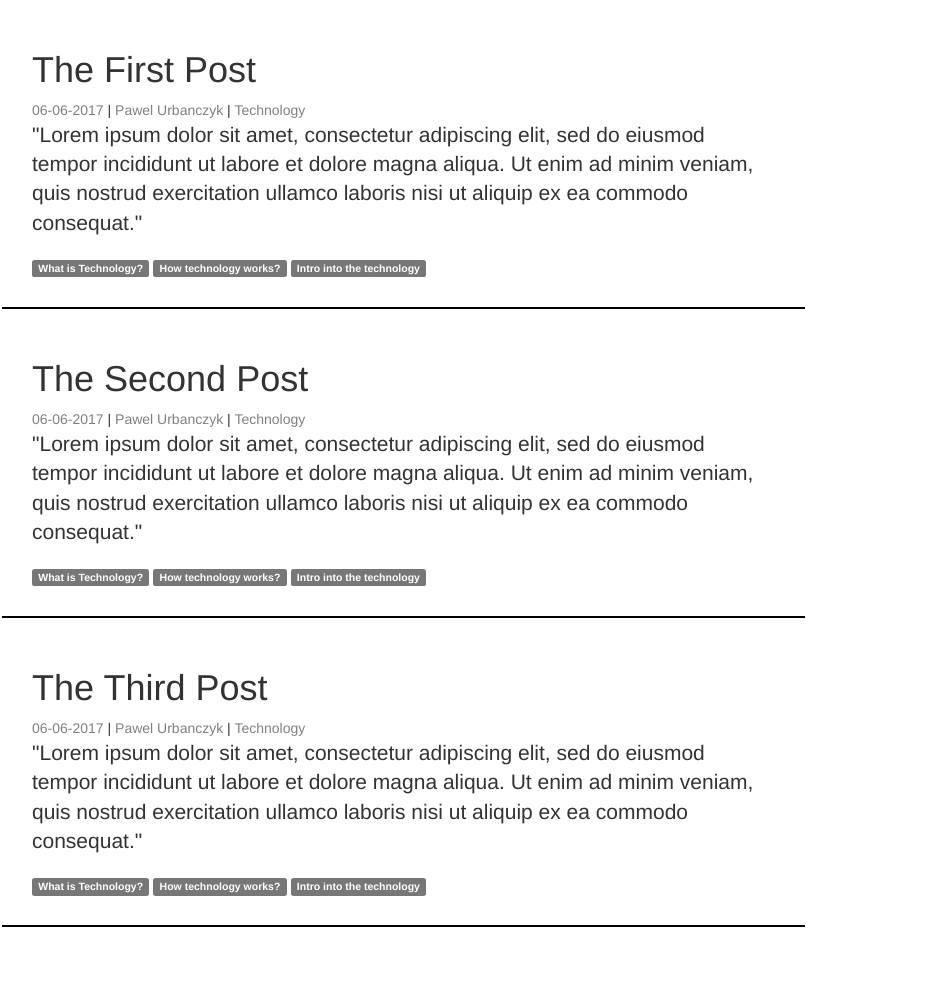
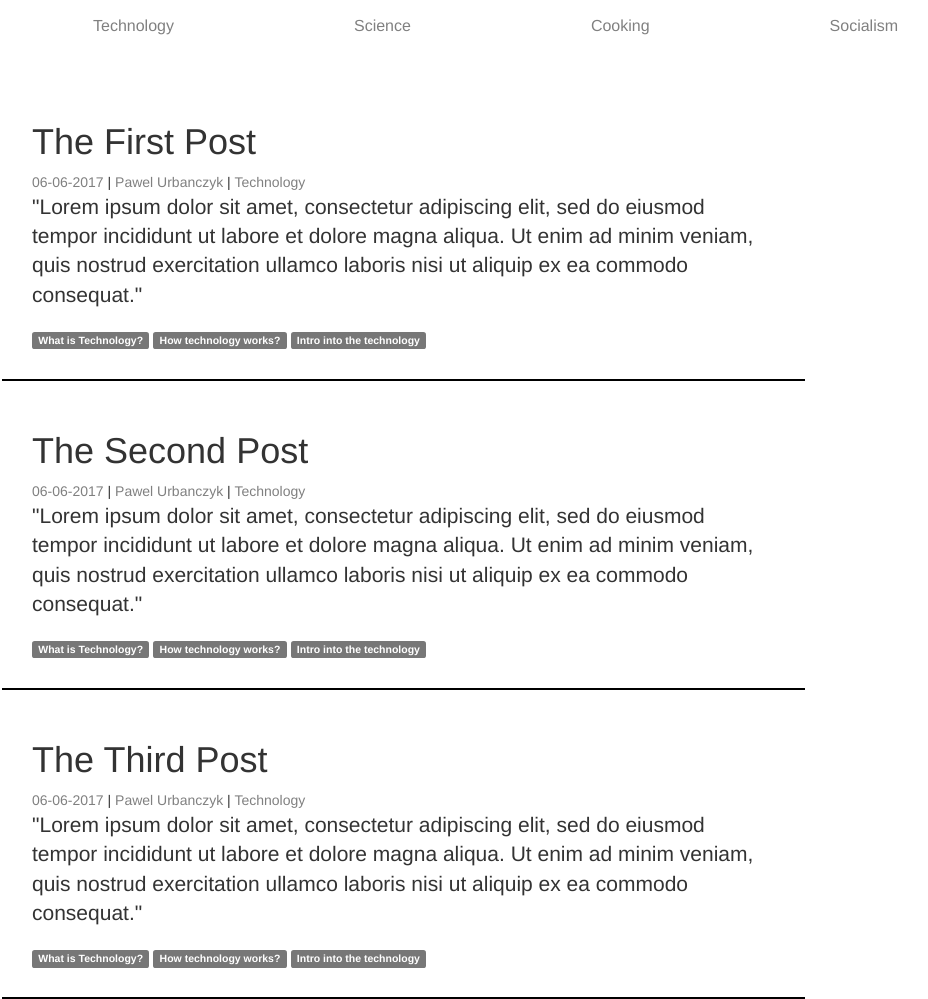
Before and after one commit to Pawel-Urbanczyk/BLOG-Youtube-2.0, a PHP site: page / in a window 1280 px wide. Shown: the part 376-1375 px from the top of the page, without its empty margins (28-956 px from the left). Before the commit the page ends 1303 px from the top, so only its background shows below. Run offline with PHP 8.4, Linux system fonts and the light colour scheme.

Commit message:
Dodanie drugiego navbara

```diff
--- a/css/style.css
+++ b/css/style.css
@@ -12,21 +12,40 @@ header{
 	color: white;
 }
 
-.navbar a {
+.navbar-custom a {
 	color: white;
 	font-weight: bold;
 }
 
-.navbar li a{
+.navbar-custom li a{
 	font-size: 18px;
 	padding-left: 30px;
 	padding-right: 30px;
+	transition: .5s background-color;
 }
 
-.navbar li a:hover{
+.navbar-custom li a:hover{
 	background:brown;
 
 }
+
+.navbar-sub{
+
+}
+
+.navbar-sub a{
+	color:gray;
+	font-size: 16px;
+}
+
+.navbar-sub li a{
+	transition: .5s background-color;
+	margin: 0 10px;
+	padding-left: 80px;
+	padding-right: 80px;
+}
+
+
 
 .post{
 	border-bottom: 2px solid black;
--- a/index.php
+++ b/index.php
@@ -35,7 +35,7 @@
 				</div>
 
 				<!--search area-->
-				<div class="form-inline nav navbar-nav navbar-right" style="padding: 10px;">
+				<div class="form-inline navbar-nav navbar-right" style="padding: 10px;">
 					<div class="input-group">
 						<input type="search" class="form-control" placeholder="Search something...">
 
@@ -67,6 +67,17 @@
 
 		<!--post area start-->
 		<div class="container-fluid">
+			<div class="col-md-12">
+				<nav class='navbar navbar-sub'>
+					<ul class='nav navbar-nav'>
+						<li><a href='#'>Technology</a></li>
+						<li><a href='#'>Science</a></li>
+						<li><a href='#'>Cooking</a></li>
+						<li><a href='#'>Socialism</a></li>
+					</ul>
+				</nav>
+			</div>
+
 			<div class="col-md-8">
 				<div class="post">
 					<h1>The First Post</h1>
```
